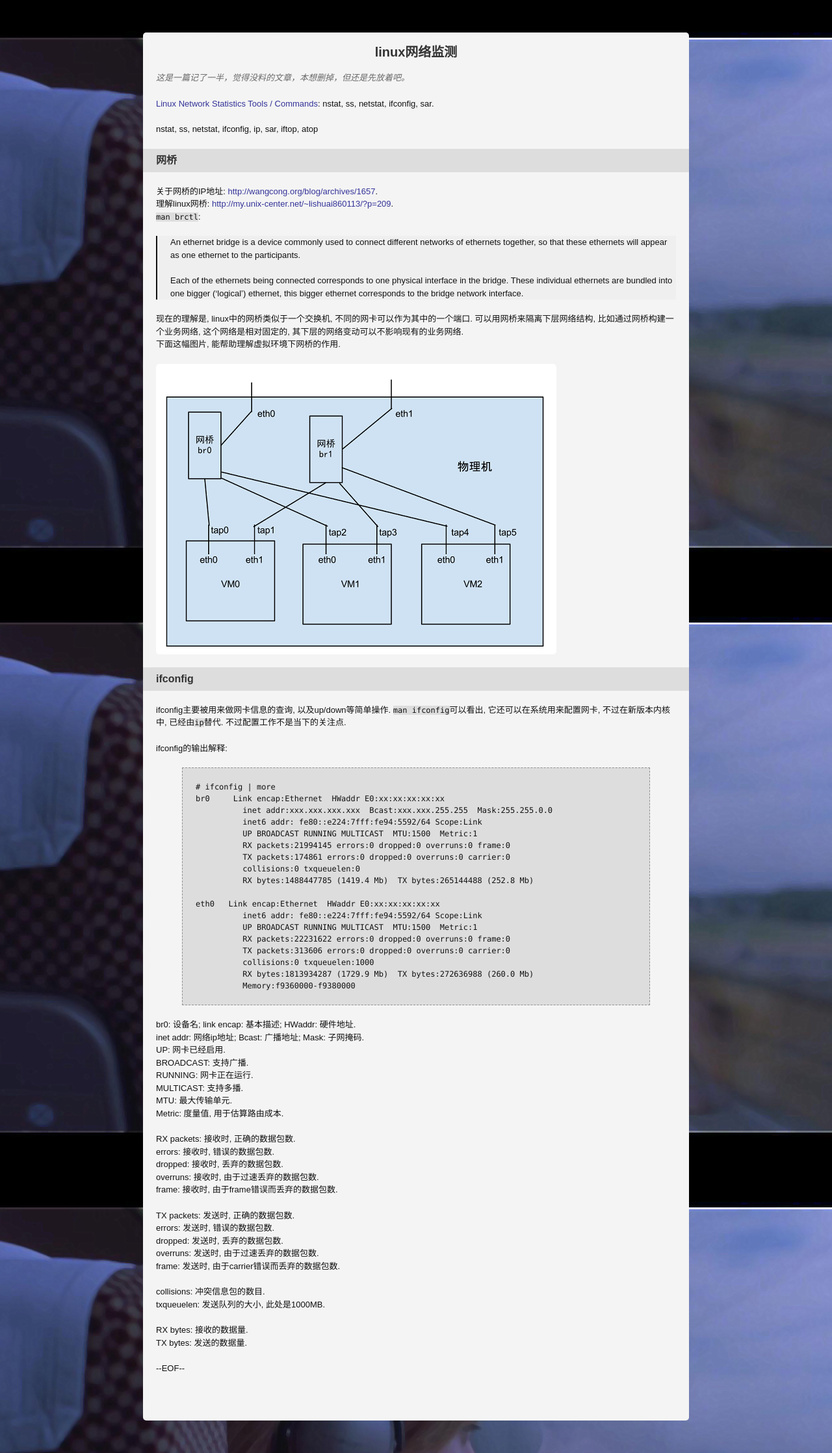
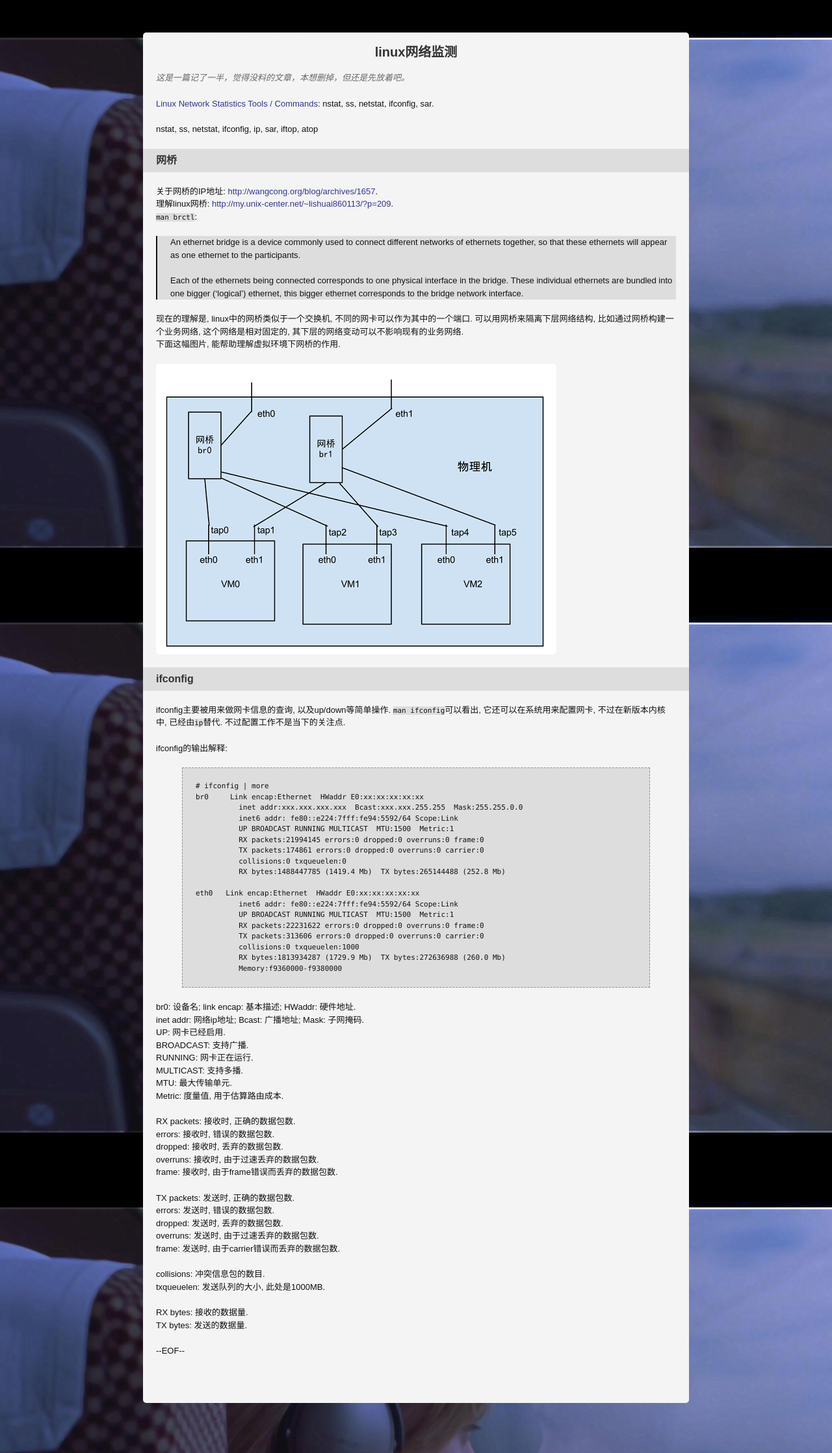
Before and after one commit to tfengmao/xanfeng, a Jekyll site: the page built from trash/2012-07-11-network-monitor.md, in a window 1280 px wide. Shown: the whole page at 65% size. Built offline with Jekyll 4.4.1, drawn with Linux system fonts in a browser that asks for light colours; Markdown is read by kramdown in place of the engine named in the settings; comment, search, counter and statistics services are not loaded.

```diff
--- a/css/style.css
+++ b/css/style.css
@@ -232,7 +232,7 @@
 
 code {
 	font-family:"Monaco","Monaco",monospace;
-	font-size:12px;
+	font-size:11px;
 	line-height:150%;
 	/* background-color: #EFEFEF; */
 	background-color: #DDDDDD;
@@ -256,7 +256,7 @@
 	/* width:800px; */
 	word-wrap:break-word;
 	font-family:"Monaco","Monaco",monospace;
-	font-size:12px;
+	font-size:11px;
 	line-height:150%;
 }
 div.notice {
@@ -277,7 +277,7 @@
 blockquote {
 	margin: 20px 0;
 	color: #111;
-	background-color:#EFEFEF;
+	background-color:#DDDDDD;
 	border-left: 2px solid #111;
 	padding-left: 20px;
 }
```
